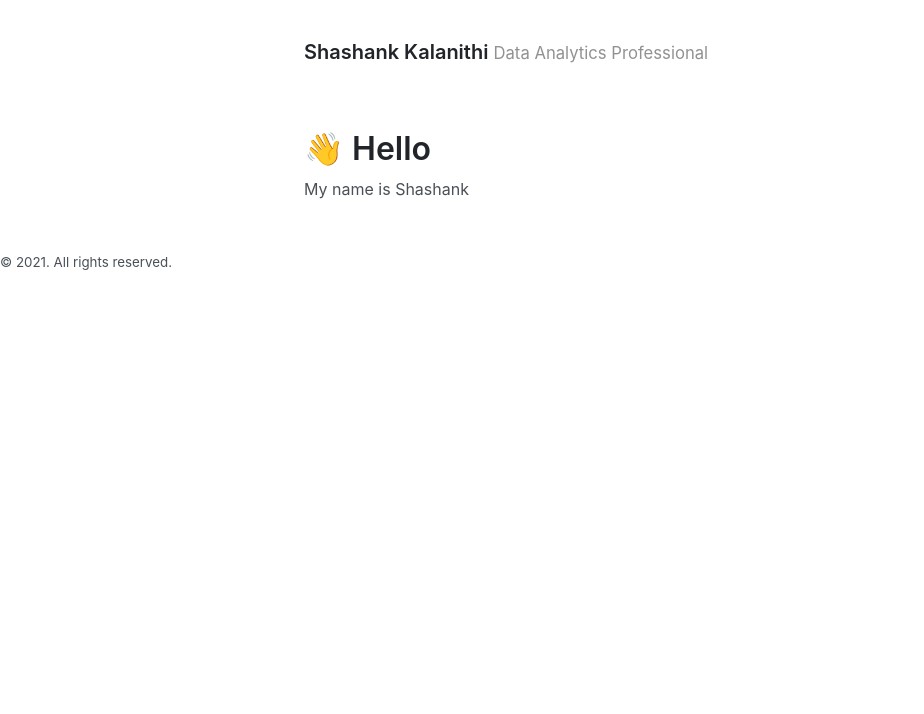
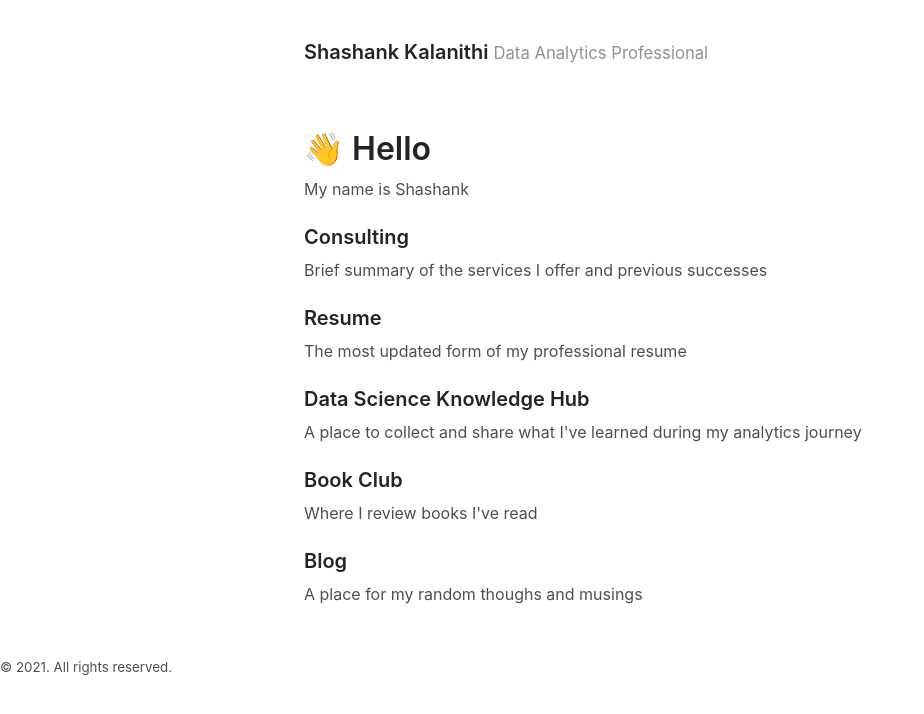
Before and after one commit to kshashank03/kshashank03.github.io, a Jekyll site: the page built from index.html, in a window 1280 px wide. Shown: the top 714 px of the page, without its empty margins (0-924 px from the left). Built offline with Jekyll 4.4.1, drawn with Linux system fonts in a browser that asks for light colours; the list of posts is cut into pages by our own code.

Commit message:
Homepage basic content updates

```diff
--- a/index.html
+++ b/index.html
@@ -5,6 +5,17 @@ title: Home
 <div>
   <h1>👋 Hello</h1>
   <p>My name is Shashank</p>
+  <h3>Consulting</h3>
+  <p>Brief summary of the services I offer and previous successes</p>
+  <h3>Resume</h3>
+  <p>The most updated form of my professional resume</p>
+  <h3>Data Science Knowledge Hub</h3>
+  <p>A place to collect and share what I've learned during my analytics journey</p>
+  <h3>Book Club</h3>
+  <p>Where I review books I've read</p>
+  <h3>Blog</h3>
+  <p>A place for my random thoughs and musings</p>
+
 
 </div>
 
```
